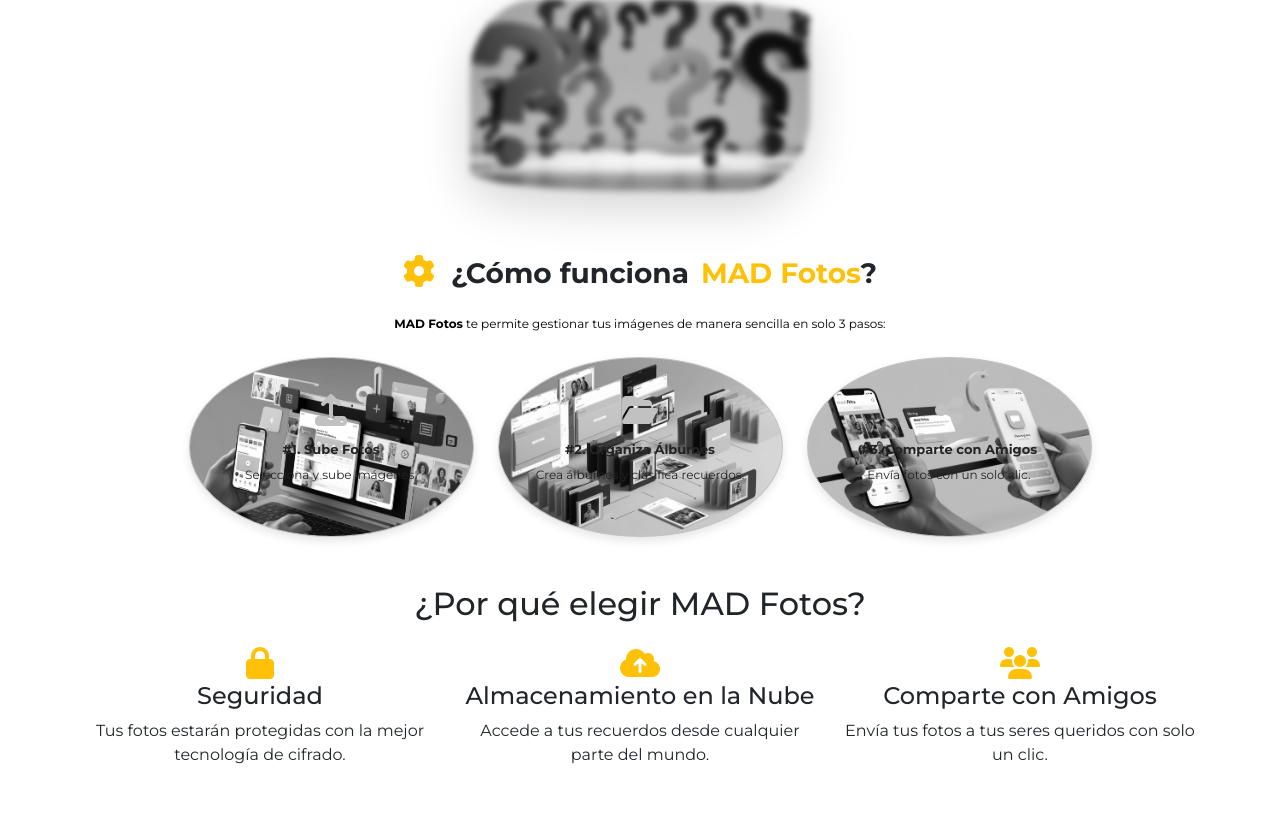
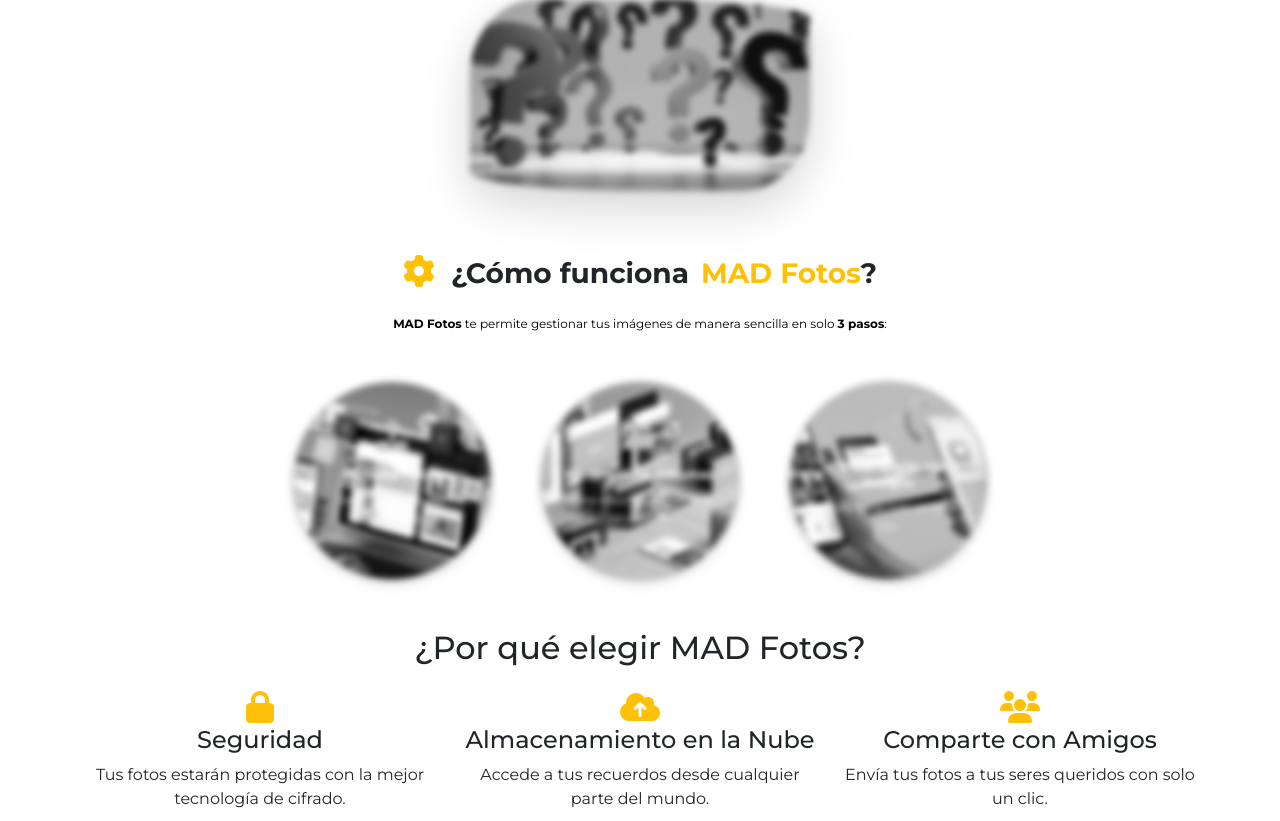
Before and after one commit to miltonfruiz/madfotos, a Flask app: page / in a window 1280 px wide. Shown: the part 990-1811 px from the top of the page. Run offline with Flask 3, Linux system fonts and the light colour scheme; some libraries are stand-ins or nearby versions; some web fonts are replaced.

Commit message:
Actualización 02/02: Corrección Sección ¿Como funciona? Contenedores circulares

```diff
--- a/static/style.css
+++ b/static/style.css
@@ -95,6 +95,7 @@ footer a {
 }
 /*----------------- ¿Como funciona? -----------------*/
 #p-como-funciona {
+  color: white;
   font-size: 12px;
   font-weight: 400;
 }
@@ -136,7 +137,7 @@ footer a {
   width: 180px;
   height: 180px;
   border-radius: 50%;
-  border: 1px solid #ffc107;
+  border: 2px solid #ffc107;
   display: flex;
   flex-direction: column;
   align-items: center;
@@ -146,14 +147,24 @@ footer a {
   background: white;
   box-shadow: 0px 4px 10px rgba(0, 0, 0, 0.1);
   transition: transform 0.3s ease-in-out;
+  position: relative;
+  overflow: hidden;
 }
-.feature-circle:hover {
-  transform: scale(1.1);
-  border: 2px solid #ffc107;
+
+#circle-one:hover,
+#circle-two:hover,
+#circle-three:hover {
+  transform: scale(1.03);
+  border: 1px solid #ffc107;
+  filter: grayscale(0%);
+  box-shadow: rgba(0, 0, 0, 0.35) 0px 5px 15px;
 }
-#circle-one {
-  background-image: url(./images/sube.jpg);
-  filter: grayscale(100%);
+
+#circle-one,
+#circle-two,
+#circle-three {
+  width: 200px;
+  height: 200px;
   background-size: cover;
   background-position: center;
   background-repeat: no-repeat;
@@ -163,33 +174,21 @@ footer a {
   flex-direction: column;
   align-items: center;
   justify-content: center;
+  filter: grayscale(100%) blur(3px);
+  transition: filter 0.5s ease-in-out, border-color 0.5s ease-in-out,
+    border-radius 0.5s ease-in-out, transform 0.3s ease-in-out,
+    box-shadow 0.3s ease-in-out, opacity 0.3s ease-in-out;
+}
+#circle-one {
+  background-image: url(./images/sube.jpg);
 }
 #circle-two {
   background-image: url(./images/organiza.jpg);
-  filter: grayscale(100%);
-  background-size: cover;
-  background-position: center;
-  background-repeat: no-repeat;
-  border-radius: 50%;
-  padding: 20px;
-  display: flex;
-  flex-direction: column;
-  align-items: center;
-  justify-content: center;
 }
 #circle-three {
   background-image: url(./images/comparte.jpg);
-  filter: grayscale(100%);
-  background-size: cover;
-  background-position: center;
-  background-repeat: no-repeat;
-  border-radius: 50%;
-  padding: 20px;
-  display: flex;
-  flex-direction: column;
-  align-items: center;
-  justify-content: center;
 }
+
 @media (max-width: 768px) {
   .feature-circle {
     width: 150px;
--- a/templates/presentacion.html
+++ b/templates/presentacion.html
@@ -164,30 +164,31 @@
 
     <!-- Sección ¿Cómo Funciona? -->
     <section class="container my-5 text-center">
-      <h3 class="mb-4 fw-bold text-dark">
+      <h3 class="mt-5 mb-4 fw-bold text-dark">
         <i class="fa-solid fa-gear me-2"></i> ¿Cómo funciona
         <span class="text-warning ms-1"> MAD Fotos</span>?
       </h3>
       <p id="p-como-funciona" class="lead text-black text-center">
         <strong class="text-black fw-bold">MAD Fotos</strong> te permite
-        gestionar tus imágenes de manera sencilla en solo 3 pasos:
+        gestionar tus imágenes de manera sencilla en solo
+        <strong> 3 pasos</strong>:
       </p>
-      <div class="row mt-4 mb-4 d-flex justify-content-center gap-4">
+      <div class="row mt-5 mb-5 d-flex justify-content-center gap-5">
         <div id="circle-one" class="col-md-3 feature-circle">
           <i class="fa-solid fa-upload text-warning"></i>
-          <h6 id="h6-steps" class="mt-3 fw-bold text-dark">#1. Sube Fotos</h6>
+          <h6 id="h6-steps" class="mt-3 fw-bold text-white">#1. Sube Fotos</h6>
           <p id="p-como-funciona">Selecciona y sube imágenes.</p>
         </div>
         <div id="circle-two" class="col-md-3 feature-circle">
           <i class="fa-solid fa-folder-open text-warning"></i>
-          <h6 id="h6-steps" class="mt-3 fw-bold text-dark">
+          <h6 id="h6-steps" class="mt-3 fw-bold text-white">
             #2. Organiza Álbumes
           </h6>
           <p id="p-como-funciona">Crea álbumes y clasifica recuerdos.</p>
         </div>
         <div id="circle-three" class="col-md-3 feature-circle">
           <i class="fa-solid fa-share-nodes text-warning"></i>
-          <h6 id="h6-steps" class="mt-3 fw-bold text-dark">
+          <h6 id="h6-steps" class="mt-3 fw-bold text-white">
             #3. Comparte con Amigos
           </h6>
           <p id="p-como-funciona">Envía fotos con un solo clic.</p>
```
